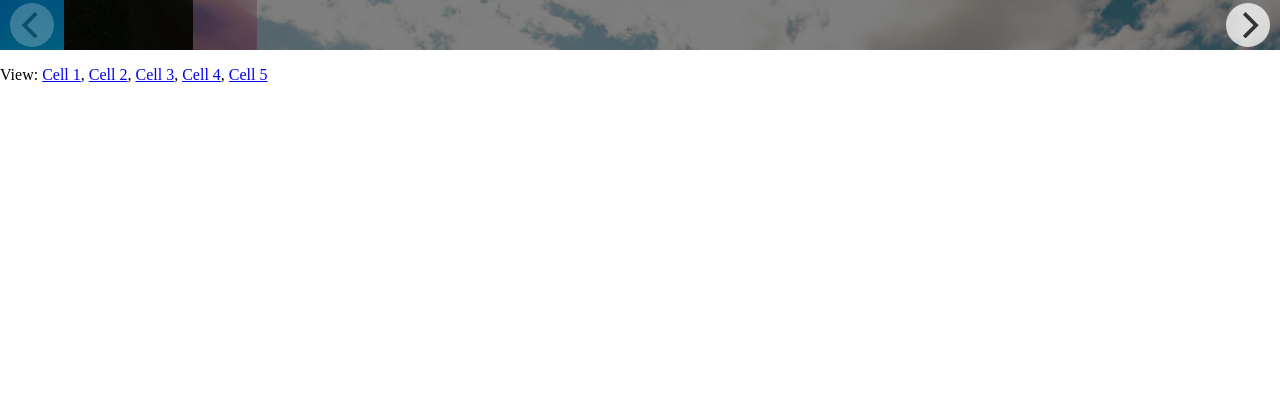
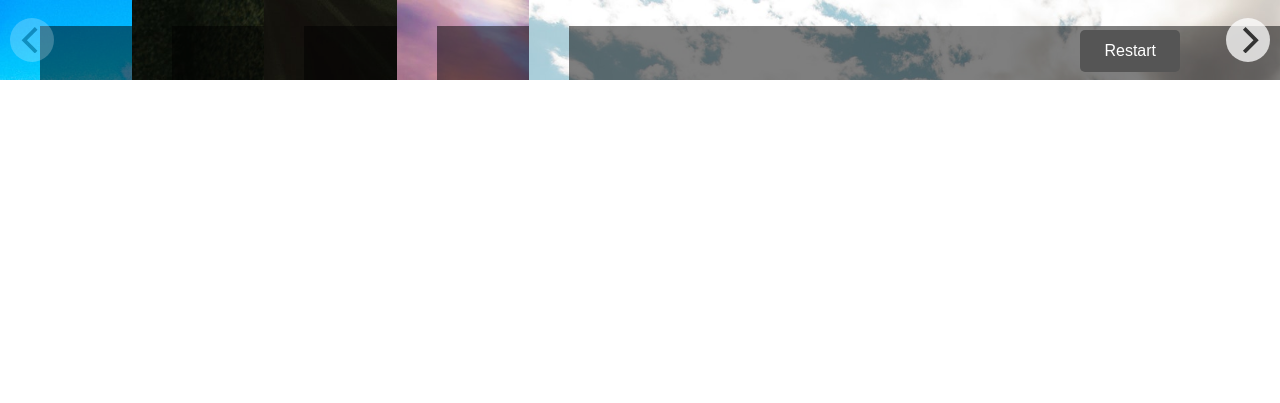
Before and after one commit to Daro201/Flickity, a website with bundled scripts: page index.html in a window 1280 px wide. Built offline with nearby package versions, Linux system fonts and the light colour scheme.

Commit message:
Finish task 10.1

```diff
--- a/index.html
+++ b/index.html
@@ -3,61 +3,52 @@
 	<head>
 		<title>My website</title>
 		<meta charset="UTF-8">
+
 		<link rel="stylesheet" type="text/css" href="vendor/normalize.css">
-		<link rel="stylesheet" type="text/css" href="vendor/flickity.min.css" media="screen">
+		<link rel="stylesheet" href="vendor/flickity.min.css" media="screen">
 		<link rel="stylesheet" type="text/css" href="css/style.css">
-		<style>#carousel-cell1 {background-image: url("images/first.jpeg")}
+	</head>
+	<body>
+		<style> #carousel-cell1 {background-image: url("images/first.jpeg")}
 				#carousel-cell2 {background-image: url("images/second.jpeg")}
 				#carousel-cell3 {background-image: url("images/third.jpeg")}
 				#carousel-cell4 {background-image: url("images/fourth.jpeg")}
 				#carousel-cell5 {background-image: url("images/fifth.jpeg")}
 		</style>
-	</head>
-	<body>
-		<!--<a href="#carousel-cell1"></a>
-		<a href="#carousel-cell2"></a>
-		<a href="#carousel-cell3"></a>
-		<a href="#carousel-cell4"></a>
-		<a href="#carousel-cell5"></a>-->
 
-		<div class="main-carousel">
-			<div class="coursel-cell" id="carousel-cell1">
-				<div class="container">
-					<p>Nice text!</p>
+		<button class="button" data-selector=".cell1">Restart</button>
+
+		<div class="carousel" >
+  			<div class="carousel-cell cell1" id="carousel-cell1">
+  				<div class="container">
+					<h1>Nice text!</h1>
 				</div>
 			</div>
-			<div class="coursel-cell" id="carousel-cell2">
-				<div class="container">
-					<p>Nice text!</p>
+ 			<div class="carousel-cell" id="carousel-cell2">
+  				<div class="container">
+					<h1>Nice text!</h1>
 				</div>
 			</div>
-			<div class="coursel-cell" id="carousel-cell3">
-				<div class="container">
-					<p>Nice text!</p>
+  			<div class="carousel-cell" id="carousel-cell3">
+  				<div class="container">
+					<h1>Nice text!</h1>
 				</div>
 			</div>
-			<div class="coursel-cell" id="carousel-cell4">
-				<div class="container">
-					<p>Nice text!</p>
+  			<div class="carousel-cell" id="carousel-cell4">
+  				<div class="container">
+					<h1>Nice text!</h1>
 				</div>
 			</div>
-			<div class="coursel-cell" id="carousel-cell5">
-				<div class="container">
-					<p>Nice text!</p>
+  			<div class="carousel-cell" id="carousel-cell5">
+  				<div class="container">
+					<h1>Nice text!</h1>
 				</div>
 			</div>
 		</div>
-		<p>
-  			View:
-  			<a href="#carousel-cell1">Cell 1</a>,
-  			<a href="#carousel-cell2">Cell 2</a>,
-  			<a href="#carousel-cell3">Cell 3</a>,
-  			<a href="#carousel-cell4">Cell 4</a>,
-  			<a href="#carousel-cell5">Cell 5</a>
-		</p>
+		<div class="progress-bar"></div>
 
 		<script src="vendor/flickity.pkgd.min.js"></script>
+		<script src="vendor/hash.js"></script>
 		<script src="js/script.js"></script>
-		<script src="vendor/hash.js"></script>
 	</body>
 </html>
--- a/js/script.js
+++ b/js/script.js
@@ -1,5 +1,5 @@
-var elem = document.querySelector('.main-carousel');
-var flkty = new Flickity( elem, {
+var elem = document.querySelector('.carousel');
+var flkty = new Flickity(elem, {
   // options
   cellAlign: 'left',
   contain: true,
@@ -7,9 +7,16 @@ var flkty = new Flickity( elem, {
   pageDots: false
 });
 
-// element argument can be a selector string
-//   for an individual element
-var flkty = new Flickity( '.main-carousel', {
-  // options
+var buttonGroup = document.querySelector('.button');
 
+buttonGroup.addEventListener( 'click', function( event ) {
+  var selector = event.target.getAttribute('data-selector');
+  flkty.selectCell( selector );
 });
+
+var progressBar = document.querySelector('.progress-bar')
+
+flkty.on( 'scroll', function( progress ) {
+  progress = Math.max( 0, Math.min( 1, progress ) );
+  progressBar.style.width = progress * 100 + '%';
+});
--- a/sass/style.scss
+++ b/sass/style.scss
@@ -1,27 +1,45 @@
 
 
-.coursel-cell {
-  width: 100%; /* full width */
+* { box-sizing: border-box; }
+
+body { font-family: sans-serif; }
+
+.carousel-cell {
+   width: 100%;
   background-size: cover;
   height: 50vh;
-  min-height:250px;
-}
+  min-height: 250px;
 
   	.container {
   		max-width: 1200px;
   		height:20%;
-	margin: auto;
+  		margin: 2% auto;
   		text-align: center;
   		padding: 10%;
   		background: #000;
   		opacity: 0.5;
   		color: white
 	}
-.carousel-cell:before {
-  display: block;
+
+}
+
+.button {
+  position: absolute;
+  top: 30px;
+  right: 100px;
+  background-color: #555;
+  color: white;
+  font-size: 16px;
+  padding: 12px 24px;
+  border: none;
+  cursor: pointer;
+  border-radius: 5px;
   text-align: center;
-  content: counter(carousel-cell);
-  line-height: 200px;
-  font-size: 80px;
-  color: white;
+  z-index: 2;
 }
+
+.progress-bar {
+  height: 20px;
+  width: 0;
+  background: #333;
+}
```
Also changed, not shown: css/style.css, 1 other file. Lines whose indentation alone changed are shown as unchanged.
